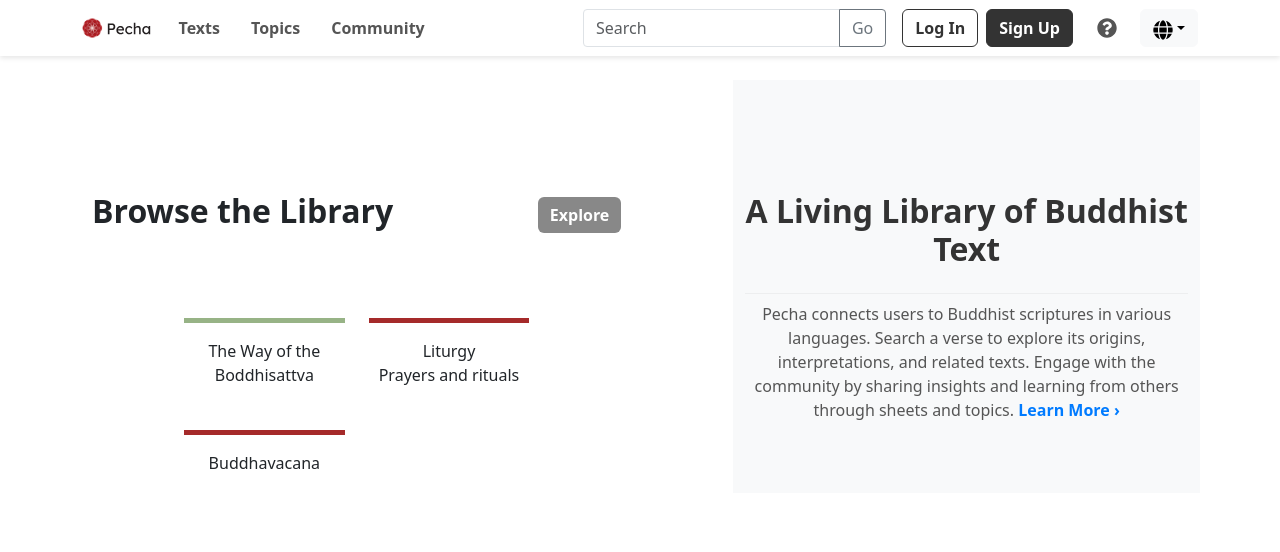
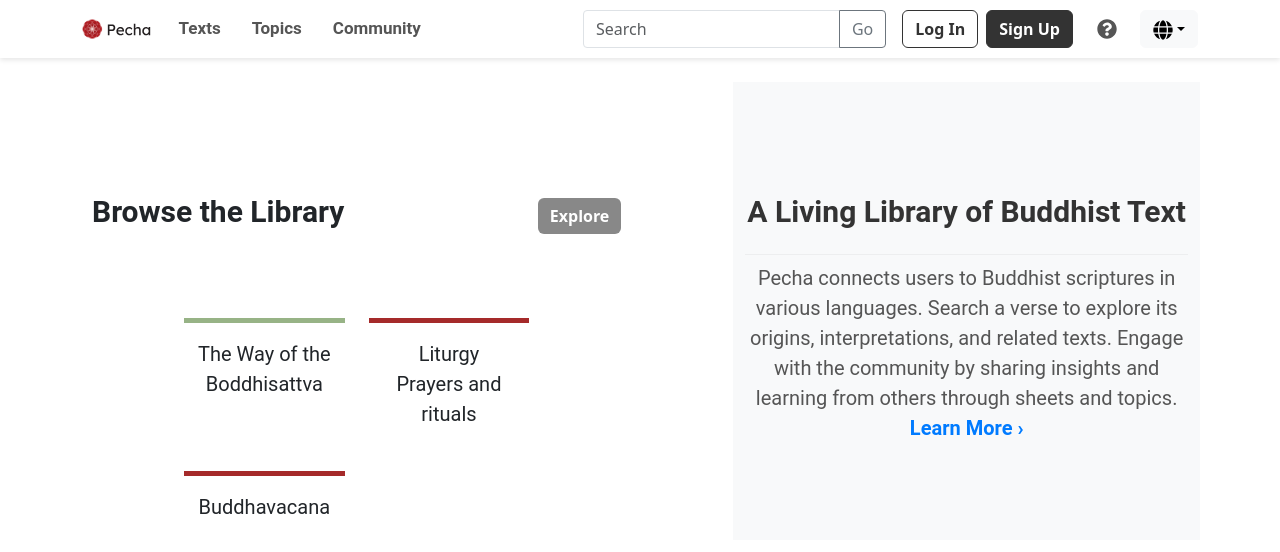
Before and after one commit to OpenPecha/app-pecha-frontend, a React (Vite) app: page / in a window 1280 px wide. Shown: the top 552 px of the page. Built offline with nearby package versions, Linux system fonts and the light colour scheme; no server answers.

Commit message:
applied the font

```diff
--- a/src/App.css
+++ b/src/App.css
@@ -12,22 +12,22 @@
 }
 
 @font-face {
-  font-family: 'title-font';
+  font-family: 'Monlam-bodyig-bold-ttf';
   src: url("./assets/fonts/Monlam-bodyig bold.ttf");
 }
 
 @font-face {
-  font-family: 'sub-title-font';
+  font-family: 'Monlam-bodyig-semi-bold-italic-ttf';
   src: url("./assets/fonts/Monlam-bodyig Semi Bold Italic.ttf");
 }
 
 @font-face {
-  font-family: 'content-font';
+  font-family: 'Monlam-bodyig-semi-bold-ttf';
   src: url("./assets/fonts/Monlam-bodyig Semi Bold.ttf");
 }
 
 @font-face {
-  font-family: 'sub-content-font';
+  font-family: 'Monlam-bodyig-regular-ttf';
   src: url("./assets/fonts/Monlam-bodyig Regular.ttf");
 }
 
--- a/src/components/forgot-password/ForgotPassword.jsx
+++ b/src/components/forgot-password/ForgotPassword.jsx
@@ -45,7 +45,7 @@ const ForgotPassword = () => {
     return (
         <div className="forgot-password-container">
             <Form onSubmit={handleSubmit}>
-                <Form.Group className="mb-3" controlId="email">
+                <Form.Group className="content mb-3" controlId="email">
                     <Form.Label>{t("emailAddress")}</Form.Label>
                     <Form.Control
                         type="email"
--- a/src/components/home/HomePage.jsx
+++ b/src/components/home/HomePage.jsx
@@ -14,7 +14,7 @@ const HomePage = () => {
             <Row className="justify-content-center">
                 <Col lg={7} md={8} className="left-section">
                     <div className="section-1 d-flex justify-content-between align-items-center">
-                        <h2 className="browse-library-text">{t("browseLibrary")}</h2>
+                        <h2 className="title browse-library-text">{t("browseLibrary")}</h2>
                         <Button className="browse-button">
                             {t("explore")}
                         </Button>
@@ -24,31 +24,31 @@ const HomePage = () => {
                         <Row className="mb-4">
                             <Col xs={6} className="part part-left">
                                 <div className="green-line mb-3"></div>
-                                <p className="part-title">{t("wayOfBoddhisattva")}</p>
+                                <p className="subtitle part-title">{t("wayOfBoddhisattva")}</p>
                             </Col>
 
                             <Col xs={6} className="part part-right">
                                 <div className="red-line mb-3"></div>
-                                <p className="part-title">{t("liturgy")}</p>
-                                <p className="part-subtitle">{t("prayersAndRituals")}</p>
+                                <p className="subtitle part-title">{t("liturgy")}</p>
+                                <p className="subtitle part-subtitle">{t("prayersAndRituals")}</p>
                             </Col>
                         </Row>
 
                         <Row>
                             <Col xs={6} className="part part-left">
                                 <div className="red-line mb-3"></div>
-                                <p className="part-title">{t("buddhavacana")}</p>
+                                <p className="subtitle part-title">{t("buddhavacana")}</p>
                             </Col>
                         </Row>
                     </div>
                 </Col>
 
                 <Col lg={5} md={4} className="right-section d-flex flex-column">
-                    <h2 className="right-title">{t("livingLibrary")}</h2>
+                    <h2 className="title right-title">{t("livingLibrary")}</h2>
                     <hr className="right-divider"/>
-                    <p className="right-paragraph">
+                    <p className="subtitle  right-paragraph">
                         {t("livingLibraryDescription")}
-                        <span className="learn-more"> {t("learnMore")}</span>
+                        <span className="subtitle learn-more"> {t("learnMore")}</span>
                     </p>
                 </Col>
             </Row>
--- a/src/components/i18next/i18n.js
+++ b/src/components/i18next/i18n.js
@@ -96,38 +96,38 @@ export const resources = {
 const fontConfig = {
     en: {
         title: {
-            fontSize: "14px",
+            fontSize: "30px",
             fontFamily: "Roboto",
         },
         subtitle: {
-            fontSize: "12px",
+            fontSize: "20px",
             fontFamily: "Roboto",
         },
         content: {
-            fontSize: "9px",
+            fontSize: "17px",
             fontFamily: "Roboto",
         },
         subcontent: {
-            fontSize: "7px",
+            fontSize: "14px",
             fontFamily: "Roboto",
         },
     },
     bo: {
         title: {
-            fontSize: "14px",
-            fontFamily: "title-font",
+            fontSize: "30px",
+            fontFamily: "Monlam-bodyig-bold-ttf",
         },
         subtitle: {
-            fontSize: "12px",
-            fontFamily: "sub-title-font",
+            fontSize: "20px",
+            fontFamily: "Monlam-bodyig-semi-bold-italic-ttf",
         },
         content: {
-            fontSize: "9px",
-            fontFamily: "content-font",
+            fontSize: "17px",
+            fontFamily: "Monlam-bodyig-semi-bold-ttf",
         },
         subcontent: {
-            fontSize: "7px",
-            fontFamily: "sub-content-font",
+            fontSize: "14px",
+            fontFamily: "Monlam-bodyig-regular-ttf",
         },
     },
 };
--- a/src/components/navbar/NavigationBar.jsx
+++ b/src/components/navbar/NavigationBar.jsx
@@ -38,7 +38,7 @@ const NavigationBar = () => {
 
                 <Navbar.Toggle aria-controls="navbar-links"/>
                 <Navbar.Collapse id="navbar-links">
-                    <Nav className="me-auto">
+                    <Nav className="content me-auto">
                         <Nav.Link as={Link} to="/texts">
                             {t("texts")}
                         </Nav.Link>
--- a/src/components/reset-password/ResetPassword.jsx
+++ b/src/components/reset-password/ResetPassword.jsx
@@ -93,7 +93,7 @@ const ResetPassword = () => {
 
     // Reusable Field Component
     const renderInputField = (label, name) => (
-        <Form.Group className="mb-3 reset-password-form" controlId={name}>
+        <Form.Group className="content mb-3 reset-password-form" controlId={name}>
             <Form.Label>{label}</Form.Label>
             <div className="password-input-container position-relative">
                 <Form.Control
--- a/src/components/user-login/UserLogin.jsx
+++ b/src/components/user-login/UserLogin.jsx
@@ -100,8 +100,7 @@ const UserLogin = () => {
         >
             <Row>
                 <Col xs={12} md={18} lg={25} className="login-box">
-                    <h2 className="text-center login-title">{t("loginToPecha")}</h2>
-                    { errors.error && <span className={ "text-danger" }>{ errors.error }</span> }
+                    <h2 className="title text-center login-title">{t("loginToPecha")}</h2>
                     <Form onSubmit={handleSubmit}>
                         {/* Email Field */}
                         <Form.Group className="mb-3" controlId="formEmail">
@@ -172,11 +171,11 @@ const UserLogin = () => {
 
                         {/* Links */}
                         <div className="login-links text-center mt-3">
-                            <Link to="/forgot-password" className="forgot-password">
+                            <Link to="/forgot-password" className="content forgot-password">
                                 {t("forgotPassword")}
                             </Link>
                             <br/>
-                            <Link to="/register" className="create-account">
+                            <Link to="/register" className="content create-account">
                                 {t("createAccount")}
                             </Link>
                             <hr/>
@@ -186,6 +185,8 @@ const UserLogin = () => {
                                 </Button>
                             </div>
                         </div>
+                        { errors.error && <span className={ "content text-danger" }>{ errors.error }</span> }
+
                     </Form>
                 </Col>
             </Row>
--- a/src/components/user-registration/UserRegistration.jsx
+++ b/src/components/user-registration/UserRegistration.jsx
@@ -125,7 +125,7 @@ const UserRegistration = () => {
         >
             <Row>
                 <Col xs={12} md={18} lg={25} className="register-box">
-                    <h2 className="text-center register-title" data-testid="signup-title">
+                    <h2 className="title text-center register-title" data-testid="signup-title">
                         {t("signup")}
                     </h2>
 
@@ -267,7 +267,7 @@ const UserRegistration = () => {
                         </Button>
 
                         {/* Link to Login */}
-                        <div className="register-links text-center mt-3">
+                        <div className="content register-links text-center mt-3">
                             <span>{t("alreadyHaveAccount")} </span>
                             <Link to="/login" className="login-link">
                                 {t("login")}
@@ -279,7 +279,7 @@ const UserRegistration = () => {
                                 {t("socialLogins")}
                             </Button>
                         </div>
-                        {registrationError && <div className="registration-error">
+                        {registrationError && <div className="content registration-error">
                             {registrationError}
                         </div>}
                     </Form>
```
